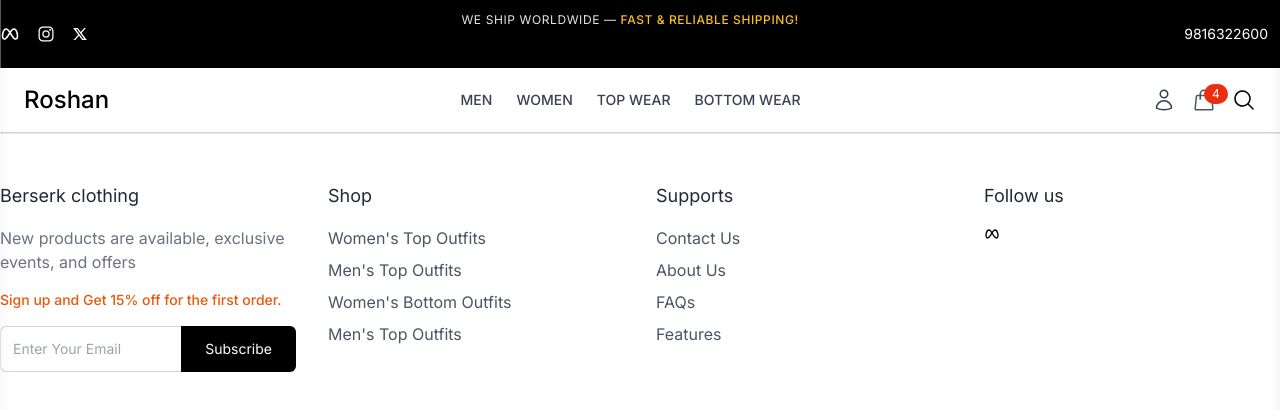
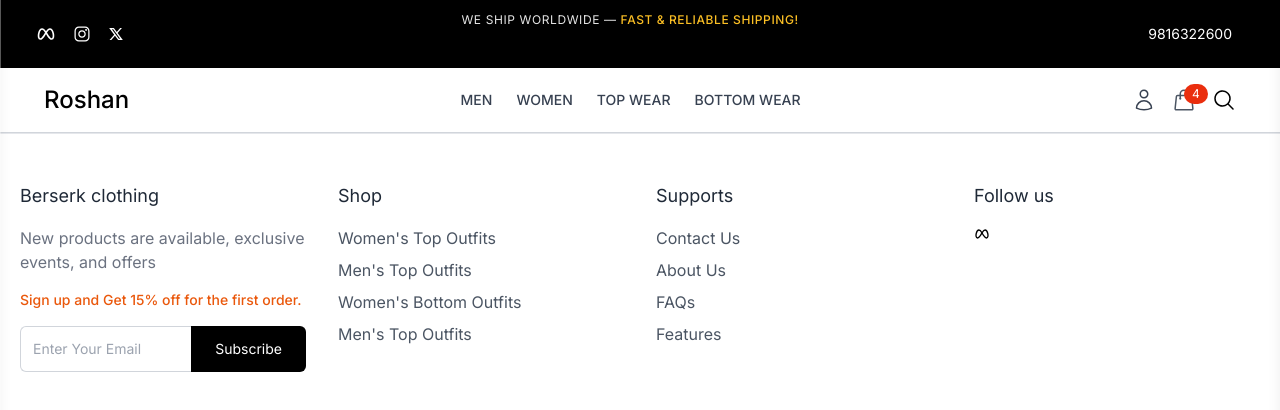
Before and after one commit to Roshan-khatri2063/clothing-ecom-store, a React (Vite) app in the folder frontend/: page / in a window 1280 px wide. Shown: the top 410 px of the page. Built offline with nearby package versions, Linux system fonts and the light colour scheme.

Commit message:
updated tailwind

```diff
--- a/frontend/tailwind.config.js
+++ b/frontend/tailwind.config.js
@@ -5,6 +5,17 @@
     "./src/**/*.{js,ts,jsx,tsx}",
   ],
   theme: {
+    container: {
+      center: true,
+      padding: '1rem',
+      screens: {
+        sm: '600px',
+        md: '728px',
+        lg: '984px',
+        xl: '1240px',
+        '2xl': '1496px',
+      },
+    },
     extend: {
       colors:{
         "Topbar-red": "#ea2e0e"
```
